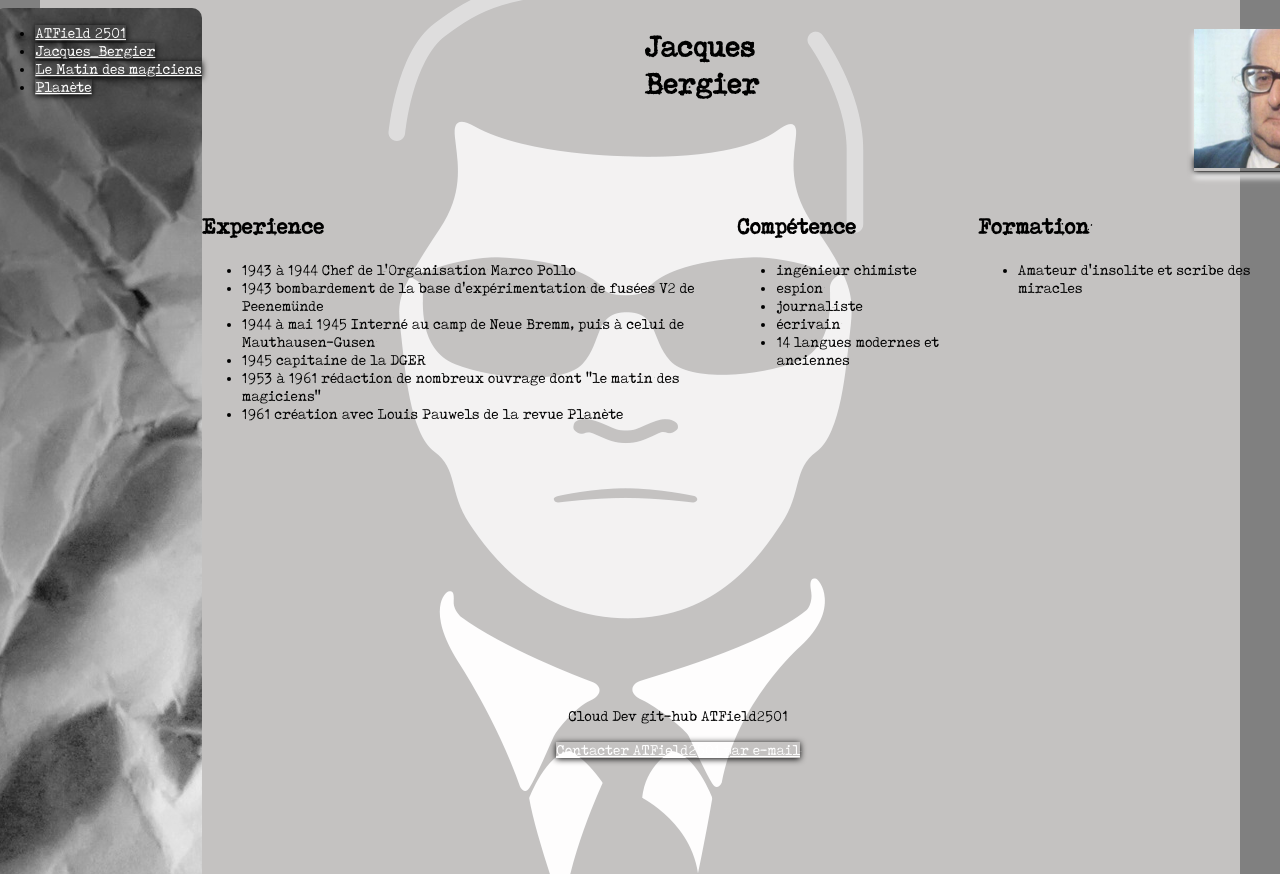
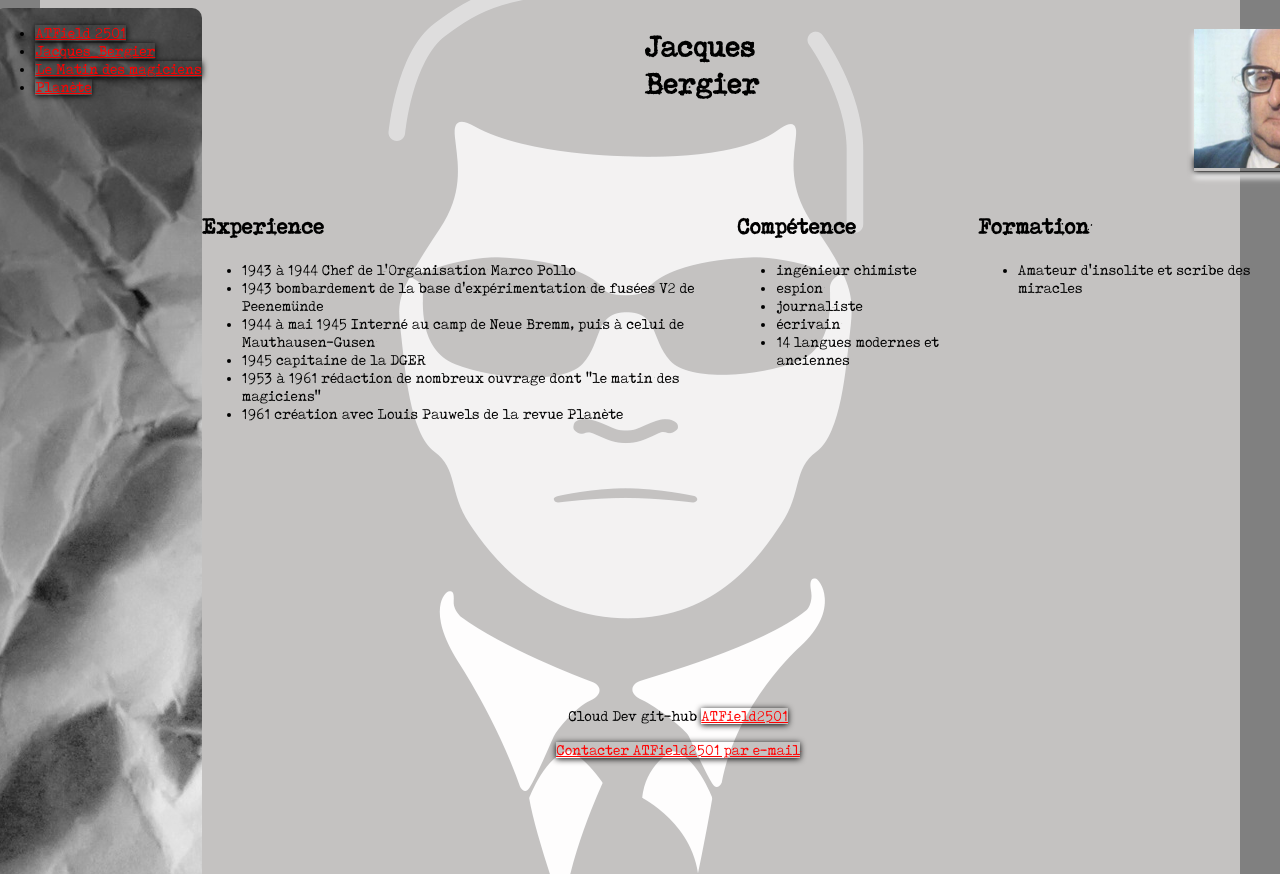
Before and after one commit to ATField2501/JB_CV, a plain HTML site: page index.html in a window 1280 px wide. Shown: the top 874 px of the page. Drawn offline with Linux system fonts and the light colour scheme.

Commit message:
//Modification mineure encore

```diff
--- a/index.html
+++ b/index.html
@@ -53,6 +53,6 @@
 
 
         <footer>
-	   <p>Cloud Dev git-hub <a href="https://github.com/ATField2501 target=_blank"></a>ATField2501</p>
+	   <p>Cloud Dev git-hub <a href="https://github.com/ATField2501""target=_blank">ATField2501</p>
            <p><a href="mailto:atfield2501@gmail.com">Contacter ATField2501 par e-mail </a></p>
         </footer>
--- a/style.css
+++ b/style.css
@@ -158,7 +158,7 @@ footer
 a
 {
     font-family: 'Ojack', Arial, serif;
-    color: white;
+    color: red;
     box-shadow: 0px 1px 6px black;
 }
 
```
